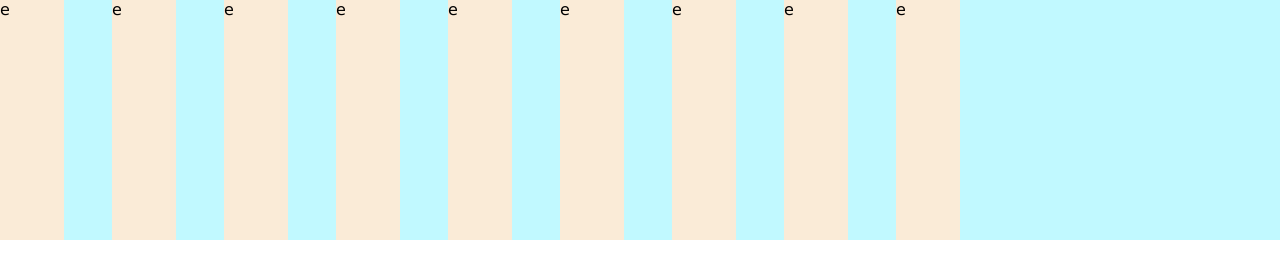
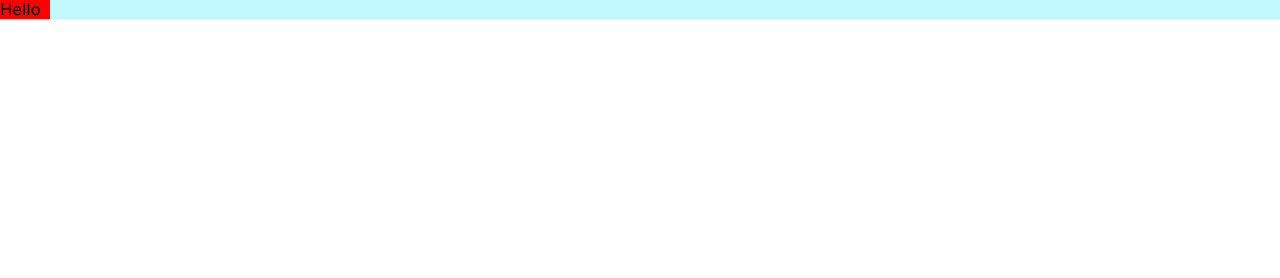
Before and after one commit to sudijuma/KreativtArbeidskrav, a plain HTML site: page main.html in a window 1280 px wide. Drawn offline with Linux system fonts and the light colour scheme.

Commit message:
stylechoice

```diff
--- a/css/styles.css
+++ b/css/styles.css
@@ -62,19 +62,7 @@ a {
   }
 }
 
-.flexContainer {
-  width: 60em;
-  display: flex;
-  flex-wrap: wrap;
-  gap: 3rem;
-}
-
-.flexItem {
-  flex: 1;
-  background-color: antiquewhite;
-  min-height: 15em;
-}
-
-.flexItem:hover:nth-child(1n+4) {
+.items {
+  width: 50px;
   background-color: red;
 }
--- a/main.html
+++ b/main.html
@@ -7,18 +7,17 @@
     <link rel="stylesheet" href="./css/styles.css" />
   </head>
   <body>
-    <header></header>
     <main class="mainContent">
-      <div class="flexContainer">
-        <div class="flexItem">e</div>
-        <div class="flexItem">e</div>
-        <div class="flexItem">e</div>
-        <div class="flexItem">e</div>
-        <div class="flexItem">e</div>
-        <div class="flexItem">e</div>
-        <div class="flexItem">e</div>
-        <div class="flexItem">e</div>
-        <div class="flexItem">e</div>
+      <div class="itemContainer">
+        <div class="items">Hello</div>
+        <div class="items"></div>
+        <div class="items"></div>
+        <div class="items"></div>
+        <div class="items"></div>
+        <div class="items"></div>
+        <div class="items"></div>
+        <div class="items"></div>
+        <div class="items--9"></div>
       </div>
     </main>
   </body>
```
